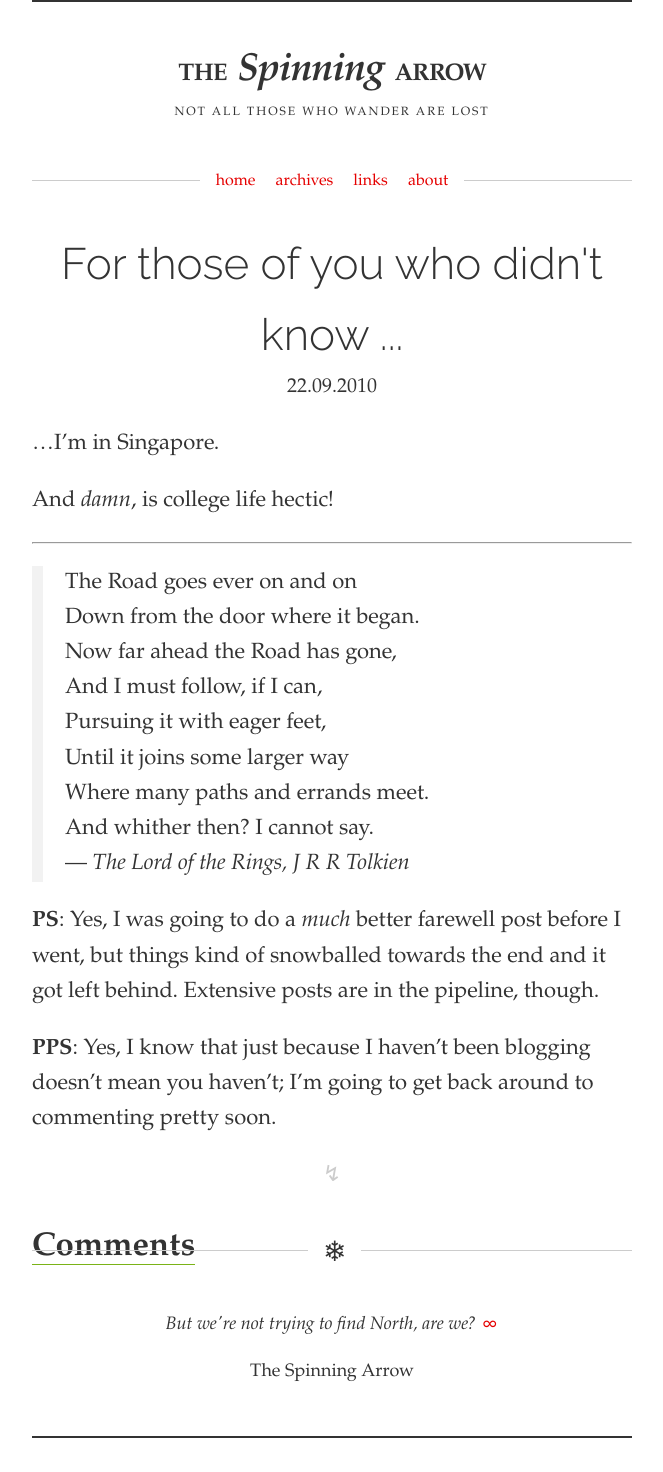
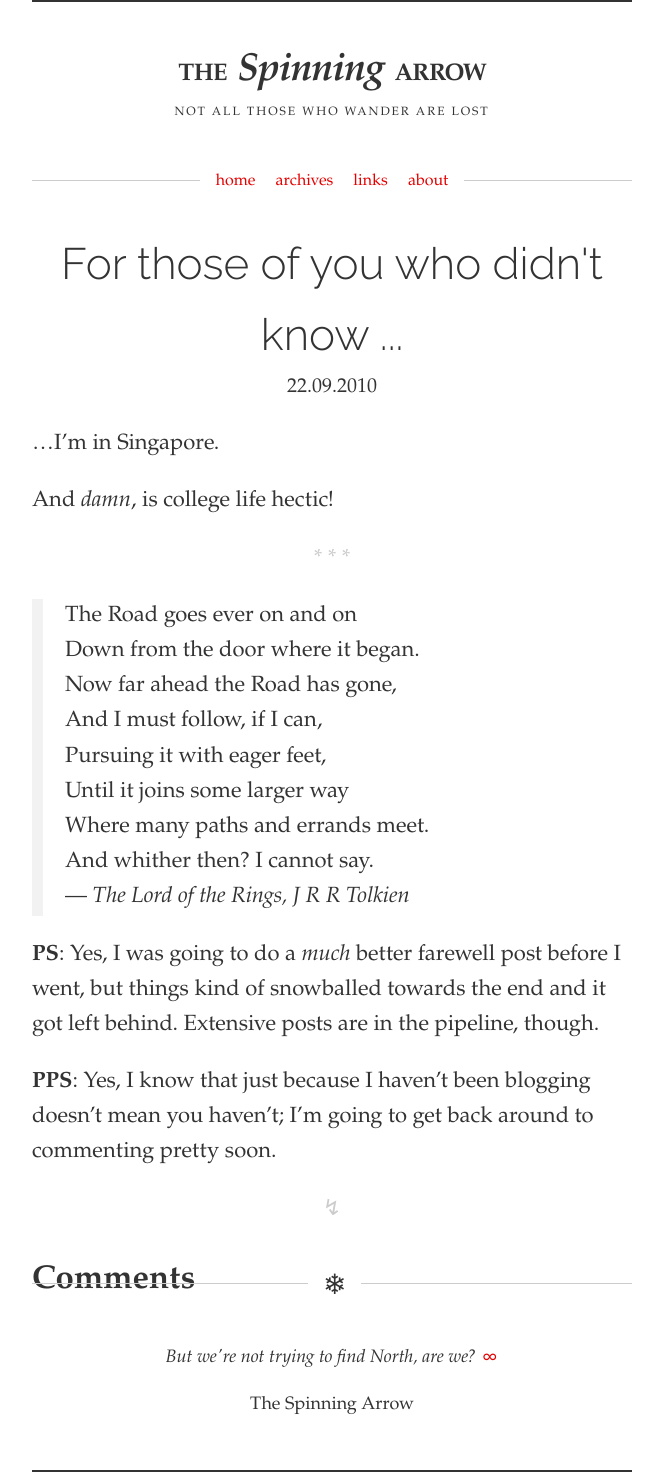
Before and after one commit to spinningarrow/blog.sahil.me, a Jekyll site: the page built from _posts/2010-09-23-for-those-of-you-who-didnt-know.md, in a window 1280 px wide. Shown: the whole page, without its empty margins (308-971 px from the left). Built offline with Jekyll 4.4.1, drawn with Linux system fonts in a browser that asks for light colours; some web fonts are replaced; comment, search, counter and statistics services are not loaded; before the commit the page ends 1438 px from its top, so only the background shows below that.

Commit message:
Stylesheet update
* Added horizontal rule styles for posts
* Removed extra border on 'x comments' pseudolink on post page

```diff
--- a/assets/css/arrow.css
+++ b/assets/css/arrow.css
@@ -243,6 +243,15 @@ article figcaption {
 article figcaption em {
   font-style: normal;
 }
+article hr {
+  border: 0;
+}
+article hr:after {
+  color: #ccc;
+  content: '* * *';
+  display: block;
+  text-align: center;
+}
 article blockquote {
   border-left: 0.5em solid #f2f2f2;
   margin: 0;
@@ -267,7 +276,8 @@ article pre code {
   display: block;
   text-align: center;
 }
-.comments h2 a {
+.comments h2 a:link,
+.comments h2 a:visited {
   border-bottom: 0;
   color: #333;
   cursor: default;
```
Also changed, not shown: assets/css/_stylus/arrow.styl (+10 -1 lines).
